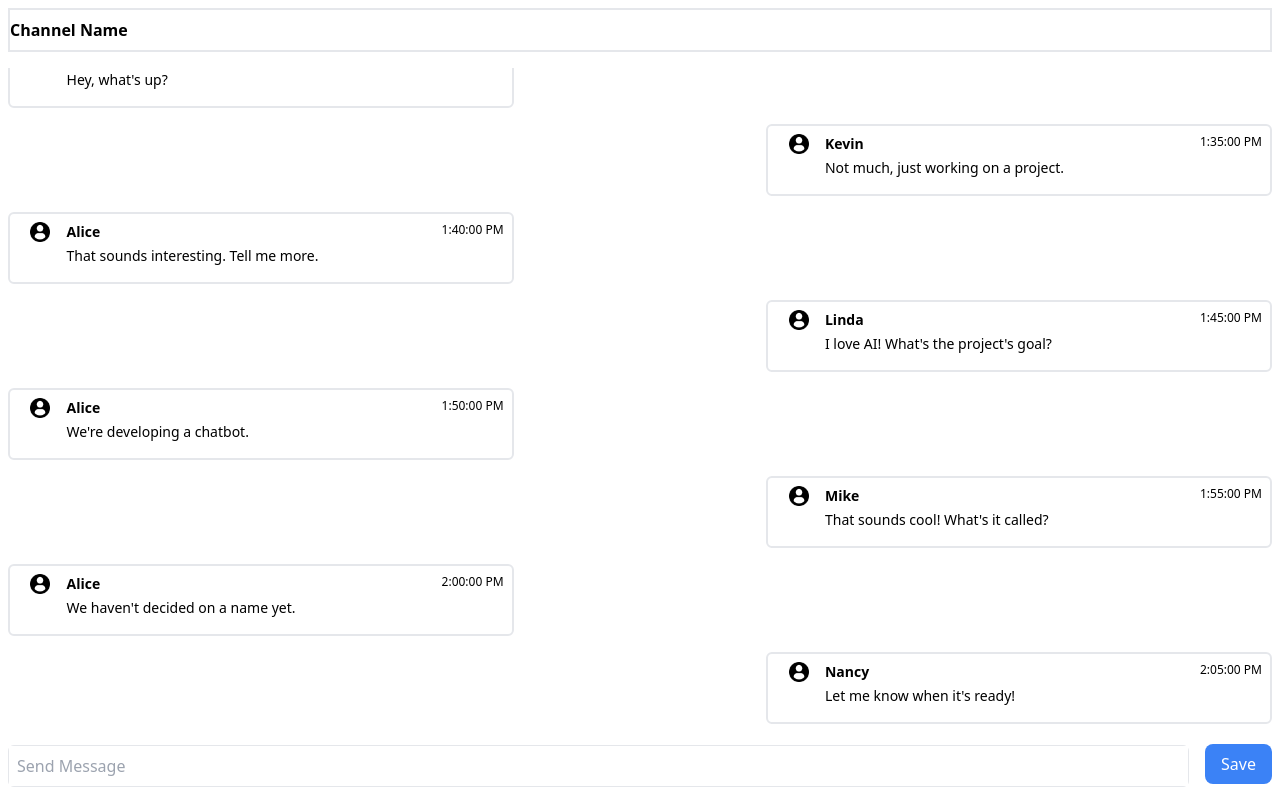
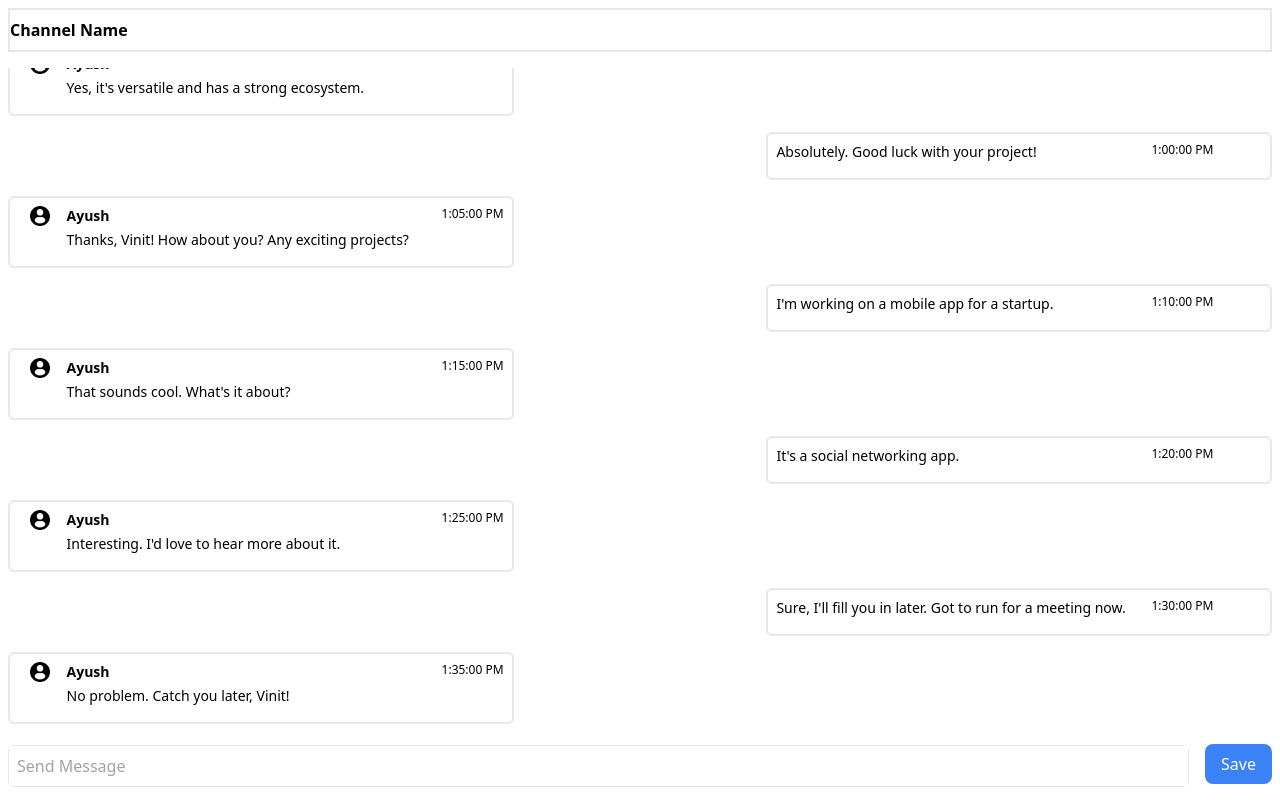
Before and after one commit to vinitGithub099/Chat_App, a React (Vite) app in the folder frontend/: page /chat-screen in a window 1280 px wide. Built offline with nearby package versions, Linux system fonts and the light colour scheme.

Commit message:
updated sidebar and chatscreen

```diff
--- a/frontend/src/components/Chats/ChatScreen.jsx
+++ b/frontend/src/components/Chats/ChatScreen.jsx
@@ -1,12 +1,33 @@
 import { useEffect, useRef } from "react";
+import { useSelector } from "react-redux";
 import Form from "../Form/Form";
 import MessageCard from "./MessageCard";
 
 export default function ChatScreen({ className }) {
-  const buildMessageClassName = (isSender) => {
+  return (
+    <div className={`p-2 max-h-screen flex flex-col flex-1 ${className}`}>
+      <ChannelHeader channelName={""}></ChannelHeader>
+      <DisplayChatsComponent messages={messages}></DisplayChatsComponent>
+      <SendMessageComponent></SendMessageComponent>
+    </div>
+  );
+}
+
+function ChannelHeader({ channelName }) {
+  return (
+    <div className="py-2 mb-4 border-2 text-md font-semibold">
+      {channelName ? channelName : "Channel Name"}
+    </div>
+  );
+}
+
+function DisplayChatsComponent({ messages }) {
+  const userName = useSelector((state) => state.auth.name);
+
+  const buildMessageClassName = (senderName) => {
     let defaultClassName = "border-2 mb-4 rounded-md ";
-    if (isSender) defaultClassName += "self-start";
-    else defaultClassName += "self-end";
+    if (userName == senderName) defaultClassName += "self-end";
+    else defaultClassName += "self-start";
     return defaultClassName;
   };
 
@@ -21,16 +42,12 @@ export default function ChatScreen({ className }) {
   }, []);
 
   return (
-    <div className={`p-2 max-h-screen flex flex-col flex-1 ${className}`}>
-      <div className="py-2 mb-4 border-2 text-md font-semibold">
-        Channel Name
-      </div>
     <div className="overflow-y-auto flex flex-col">
-        {messages.map(({ senderName, isSender, timeStamp, message }, index) => {
+      {messages.map(({ senderName, timeStamp, message }, index) => {
         return (
           <MessageCard
             key={index}
-              className={buildMessageClassName(isSender)}
+            className={buildMessageClassName(senderName)}
             senderName={senderName}
             timeStamp={timeStamp}
             message={message}
@@ -39,9 +56,14 @@ export default function ChatScreen({ className }) {
       })}
       <div ref={messagesEndRef} />
     </div>
+  );
+}
+
+function SendMessageComponent() {
+  return (
     <Form
       className="w-full flex flex-row items-center gap-4"
-        fields={formfFields}
+      fields={formFields}
       buttonConfigs={{
         type: "submit",
         label: "Save",
@@ -49,13 +71,12 @@ export default function ChatScreen({ className }) {
       }}
       handleSubmit={(e) => console.log(e)}
     ></Form>
-    </div>
   );
 }
 
 const containerClassName = "";
 const className = "rounded-md";
-const formfFields = [
+const formFields = [
   {
     type: "text",
     label: "",
@@ -67,170 +88,108 @@ const formfFields = [
     inputClassName: "p-2 w-full outline-none",
     placeholder: "Send Message",
     required: true,
-    validation: {
-      required: {
-        value: true,
-        message: "Email is required",
-      },
-    },
   },
 ];
 
 const messages = [
   {
-    senderName: "Alice",
-    isSender: true,
+    senderName: "Vinit",
     timeStamp: 1634385600,
-    message: "Hello there!",
+    message: "Hey Ayush, how's it going?",
   },
   {
-    senderName: "Bob",
-    isSender: false,
+    senderName: "Ayush",
     timeStamp: 1634385900,
-    message: "Hi Alice, how are you?",
+    message: "I'm good, Vinit. How about you?",
   },
   {
-    senderName: "Alice",
-    isSender: true,
+    senderName: "Vinit",
     timeStamp: 1634386200,
-    message: "I'm doing well, thanks for asking!",
+    message: "I'm doing well, thanks!",
   },
   {
-    senderName: "Charlie",
-    isSender: false,
+    senderName: "Ayush",
     timeStamp: 1634386500,
-    message: "Hey, what's up?",
+    message: "That's great to hear.",
   },
   {
-    senderName: "Alice",
-    isSender: true,
+    senderName: "Vinit",
     timeStamp: 1634386800,
-    message: "Not much, just working on a project.",
+    message: "What have you been up to lately?",
   },
   {
-    senderName: "David",
-    isSender: false,
+    senderName: "Ayush",
     timeStamp: 1634387100,
-    message: "That sounds interesting. Tell me more.",
+    message: "I've been working on a new project at work.",
   },
   {
-    senderName: "Alice",
-    isSender: true,
+    senderName: "Vinit",
     timeStamp: 1634387400,
-    message: "Sure, it's about artificial intelligence.",
+    message: "Tell me more about it.",
   },
   {
-    senderName: "Eve",
-    isSender: false,
+    senderName: "Ayush",
     timeStamp: 1634387700,
-    message: "I love AI! What's the project's goal?",
+    message: "It's a software development project for a client.",
   },
   {
-    senderName: "Alice",
-    isSender: true,
+    senderName: "Vinit",
     timeStamp: 1634388000,
-    message: "We're developing a chatbot.",
+    message: "Sounds interesting. What technologies are you using?",
   },
   {
-    senderName: "Frank",
-    isSender: false,
+    senderName: "Ayush",
     timeStamp: 1634388300,
-    message: "That sounds cool! What's it called?",
+    message: "We're primarily using Python and Django for the backend.",
   },
   {
-    senderName: "Alice",
-    isSender: true,
+    senderName: "Vinit",
     timeStamp: 1634388600,
-    message: "We haven't decided on a name yet.",
+    message: "Nice! Python is a great choice for web development.",
   },
   {
-    senderName: "Grace",
-    isSender: false,
+    senderName: "Ayush",
     timeStamp: 1634388900,
-    message: "Let me know when it's ready!",
+    message: "Yes, it's versatile and has a strong ecosystem.",
   },
   {
-    senderName: "Alice",
-    isSender: true,
+    senderName: "Vinit",
     timeStamp: 1634389200,
-    message: "I will, thanks!",
+    message: "Absolutely. Good luck with your project!",
   },
   {
-    senderName: "Harry",
-    isSender: false,
+    senderName: "Ayush",
     timeStamp: 1634389500,
-    message: "Bye for now!",
+    message: "Thanks, Vinit! How about you? Any exciting projects?",
   },
   {
-    senderName: "Alice",
-    isSender: true,
+    senderName: "Vinit",
     timeStamp: 1634389800,
-    message: "Goodbye!",
+    message: "I'm working on a mobile app for a startup.",
   },
   {
-    senderName: "Isabel",
-    isSender: false,
+    senderName: "Ayush",
     timeStamp: 1634390100,
-    message: "Hello there!",
+    message: "That sounds cool. What's it about?",
   },
   {
-    senderName: "Alice",
-    isSender: true,
+    senderName: "Vinit",
     timeStamp: 1634390400,
-    message: "Hi Isabel, how are you?",
+    message: "It's a social networking app.",
   },
   {
-    senderName: "Jacob",
-    isSender: false,
+    senderName: "Ayush",
     timeStamp: 1634390700,
-    message: "I'm doing well, thanks for asking!",
+    message: "Interesting. I'd love to hear more about it.",
   },
   {
-    senderName: "Alice",
-    isSender: true,
+    senderName: "Vinit",
     timeStamp: 1634391000,
-    message: "Hey, what's up?",
+    message: "Sure, I'll fill you in later. Got to run for a meeting now.",
   },
   {
-    senderName: "Kevin",
-    isSender: false,
+    senderName: "Ayush",
     timeStamp: 1634391300,
-    message: "Not much, just working on a project.",
-  },
-  {
-    senderName: "Alice",
-    isSender: true,
-    timeStamp: 1634391600,
-    message: "That sounds interesting. Tell me more.",
-  },
-  {
-    senderName: "Linda",
-    isSender: false,
-    timeStamp: 1634391900,
-    message: "I love AI! What's the project's goal?",
-  },
-  {
-    senderName: "Alice",
-    isSender: true,
-    timeStamp: 1634392200,
-    message: "We're developing a chatbot.",
-  },
-  {
-    senderName: "Mike",
-    isSender: false,
-    timeStamp: 1634392500,
-    message: "That sounds cool! What's it called?",
-  },
-  {
-    senderName: "Alice",
-    isSender: true,
-    timeStamp: 1634392800,
-    message: "We haven't decided on a name yet.",
-  },
-  {
-    senderName: "Nancy",
-    isSender: false,
-    timeStamp: 1634393100,
-    message: "Let me know when it's ready!",
+    message: "No problem. Catch you later, Vinit!",
   },
 ];
--- a/frontend/src/components/Chats/MessageCard.jsx
+++ b/frontend/src/components/Chats/MessageCard.jsx
@@ -1,37 +1,52 @@
 import { useState } from "react";
+import { useSelector } from "react-redux";
 import userLogo from "../../assets/profile-user_64572.png";
 import UserAvatar from "./UserAvatar";
+
 export default function MessageCard({
   className,
   senderName,
   timeStamp,
   message,
 }) {
-  const getTimeFromDate = (timestamp) =>
-    new Date(timestamp * 1000).toLocaleTimeString();
-
   return (
     <div
       className={`min-w-msgMinWidth max-w-msgMaxWidth p-2 grid grid-cols-10 ${className}`}
     >
-      {
+      <SenderAvatar senderName={senderName}></SenderAvatar>
+      <div className="col-span-9 flex flex-row justify-between">
+        <ChatDetail senderName={senderName} message={message}></ChatDetail>
+        <MessageDeliveryTime timeStamp={timeStamp}></MessageDeliveryTime>
+      </div>
+    </div>
+  );
+}
+
+function SenderAvatar({ senderName }) {
+  const userName = useSelector((state) => state.auth.name);
+
+  return (
+    senderName != userName && (
       <UserAvatar
         className="col-span-1 pr-1"
         config="xs"
         imgSrc={userLogo}
       ></UserAvatar>
+    )
+  );
 }
-      <div className="col-span-9 flex flex-row justify-between">
+
+function ChatDetail({ senderName, message }) {
+  const userName = useSelector((state) => state.auth.name);
+
+  return (
     <div className="mb-2 flex flex-col items-baseline justify-between">
+      {senderName != userName && (
         <h6 className="text-xs mb-1 sm:text-sm font-semibold">
           {senderName ? senderName : "Sender Name"}
         </h6>
+      )}
       <MessageText message={message}></MessageText>
-        </div>
-        <p className="text-xs">
-          {timeStamp ? getTimeFromDate(timeStamp) : "time"}
-        </p>
-      </div>
     </div>
   );
 }
@@ -71,3 +86,11 @@ function MessageText({ message }) {
     </div>
   );
 }
+
+function MessageDeliveryTime({ timeStamp }) {
+  const getTimeFromDate = (timestamp) =>
+    new Date(timestamp * 1000).toLocaleTimeString();
+  return (
+    <p className="text-xs">{timeStamp ? getTimeFromDate(timeStamp) : "time"}</p>
+  );
+}
--- a/frontend/src/components/Chats/UserCard.jsx
+++ b/frontend/src/components/Chats/UserCard.jsx
@@ -2,7 +2,7 @@ import UserAvatar from "./UserAvatar";
 
 export default function UserCard({ className, imgSrc, name }) {
   return (
-    <div className={`p-2 inline-flex items-center ${className}`}>
+    <div className={`inline-flex items-center ${className}`}>
       <UserAvatar className="pr-4" imgSrc={imgSrc} config="s"></UserAvatar>
       <p className="text-md font-semibold">{name}</p>
     </div>
--- a/frontend/src/components/Form/Form.jsx
+++ b/frontend/src/components/Form/Form.jsx
@@ -29,7 +29,7 @@ export default function Form({
         {fields.map((field, index) => {
           return <Input key={index} field={field}></Input>;
         })}
-        <Button {...buttonConfigs}></Button>
+        {buttonConfigs && <Button {...buttonConfigs}></Button>}
       </form>
     </FormProvider>
   ) : (
--- a/frontend/src/components/Form/Input/TextInput.jsx
+++ b/frontend/src/components/Form/Input/TextInput.jsx
@@ -14,6 +14,7 @@ export default function TextInput({
   placeholder,
   validation,
   icon,
+  onChange,
 }) {
   const {
     register,
@@ -47,6 +48,7 @@ export default function TextInput({
           placeholder={placeholder ? placeholder : ""}
           className={inputClassName}
           {...register(name, validation)}
+          onChange={onChange}
         />
       </div>
       {errors && errors[id] ? (
--- a/frontend/src/store/Features/AuthSlice.jsx
+++ b/frontend/src/store/Features/AuthSlice.jsx
@@ -11,7 +11,7 @@ const initialState = {
   loading: false,
   error: null,
   email: null,
-  name: null,
+  name: "Vinit",
   token: null,
   authorized: false,
 };
```
Also changed, not shown: frontend/src/components/Chats/SideBar.jsx (+90 -17 lines). Lines whose indentation alone changed are shown as unchanged.
